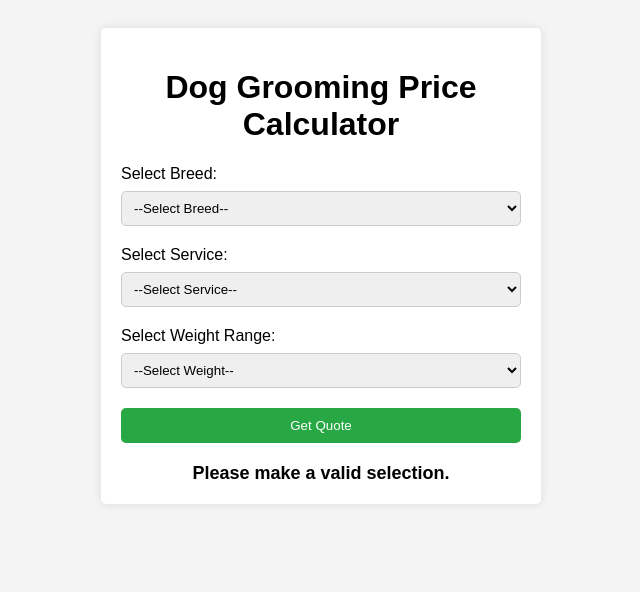
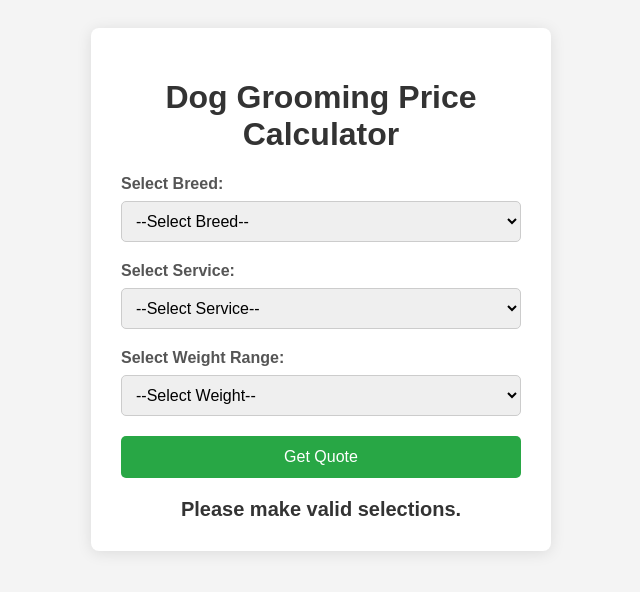
Before and after one commit to technameer/csv-fields-mapper1, a plain HTML site: page index.html in a window 1280 px wide. Both pictures are taken after a click on the button "Get Quote". Shown: the whole page, without its empty margins (319-959 px from the left). Drawn offline with Linux system fonts and the light colour scheme.

Commit message:
Update index.html

```diff
--- a/index.html
+++ b/index.html
@@ -1,24 +1,28 @@
 <!DOCTYPE html>
 <html lang="en">
 <head>
+    <meta charset="UTF-8">
+    <meta name="viewport" content="width=device-width, initial-scale=1.0">
+    <title>Dog Grooming Price Calculator</title>
     <style>
         body {
-    font-family: Arial, sans-serif;
+            font-family: 'Arial', sans-serif;
             background-color: #f4f4f4;
             padding: 20px;
         }
 
         .container {
             background-color: #fff;
-    padding: 20px;
-    border-radius: 5px;
+            padding: 30px;
+            border-radius: 8px;
             max-width: 400px;
             margin: 0 auto;
-    box-shadow: 0 0 10px rgba(0, 0, 0, 0.1);
+            box-shadow: 0 2px 15px rgba(0, 0, 0, 0.1);
         }
 
         h1 {
             text-align: center;
+            color: #333;
         }
 
         .form-group {
@@ -28,23 +32,34 @@ h1 {
         label {
             display: block;
             margin-bottom: 8px;
+            font-weight: bold;
+            color: #555;
         }
 
         select {
             width: 100%;
-    padding: 8px;
+            padding: 10px;
             border-radius: 5px;
             border: 1px solid #ccc;
+            font-size: 16px;
+            transition: border-color 0.3s;
+        }
+
+        select:focus {
+            border-color: #28a745;
+            outline: none;
         }
 
         button {
             width: 100%;
-    padding: 10px;
+            padding: 12px;
             background-color: #28a745;
             color: white;
             border: none;
             border-radius: 5px;
+            font-size: 16px;
             cursor: pointer;
+            transition: background-color 0.3s;
         }
 
         button:hover {
@@ -53,15 +68,12 @@ button:hover {
 
         .quote {
             margin-top: 20px;
-    font-size: 18px;
+            font-size: 20px;
             font-weight: bold;
             text-align: center;
+            color: #333;
         }
-
     </style>
-    <meta charset="UTF-8">
-    <meta name="viewport" content="width=device-width, initial-scale=1.0">
-    <title>Dog Grooming Price Calculator</title>
 </head>
 <body>
     <div class="container">
@@ -128,10 +140,9 @@ button:hover {
             if (price > 0) {
                 document.getElementById('quote').innerHTML = `The price is $${price}.`;
             } else {
-        document.getElementById('quote').innerHTML = 'Please make a valid selection.';
+                document.getElementById('quote').innerHTML = 'Please make valid selections.';
             }
         }
-
     </script>
 </body>
 </html>
```
Lines whose indentation alone changed are shown as unchanged.
